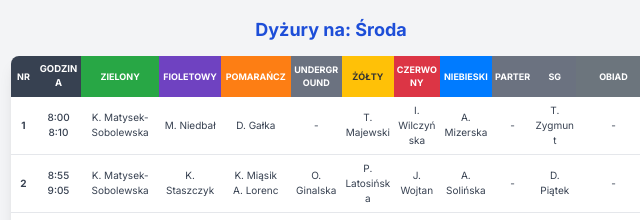
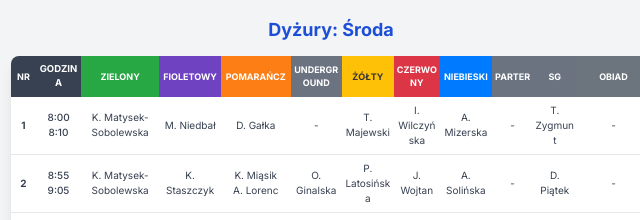
Before and after one commit to Hen9est/gra1, a plain HTML site: page index.html in a window 1280 px wide. Shown: the top 220 px of the page, 309-949 px from the left. Drawn offline with nearby package versions, Linux system fonts and the light colour scheme.

Commit message:
Update index.html

```diff
--- a/index.html
+++ b/index.html
@@ -208,7 +208,7 @@
             }
 
             if (currentDayTitle && dayNameMap[dayId]) {
-                currentDayTitle.textContent = `Dyżury na: ${dayNameMap[dayId]}`;
+                currentDayTitle.textContent = `Dyżury: ${dayNameMap[dayId]}`;
             }
 
             highlightCurrentOrNextBreak(dayId);
```
